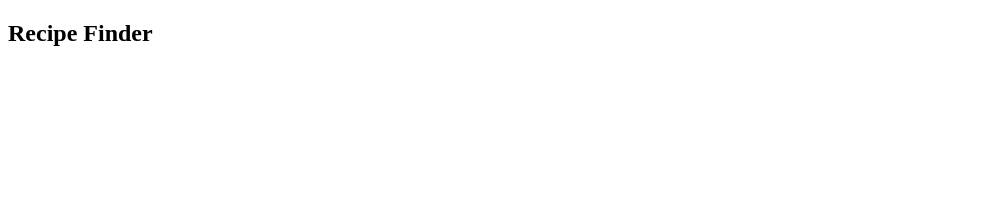
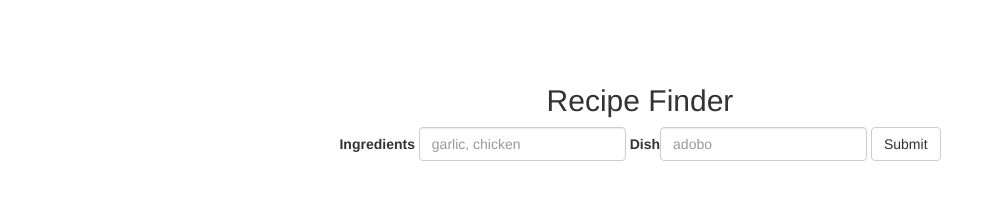
Before and after one commit to Kaplaugher/recipefinder, a React app: page / in a window 1280 px wide. Shown: the whole page, without its empty margins (0-994 px from the left). Built offline with nearby package versions, Linux system fonts and the light colour scheme.

Commit message:
api access

```diff
--- a/public/index.html
+++ b/public/index.html
@@ -10,6 +10,7 @@
     -->
     <link rel="manifest" href="%PUBLIC_URL%/manifest.json">
     <link rel="shortcut icon" href="%PUBLIC_URL%/favicon.ico">
+    <link rel="stylesheet" href="https://maxcdn.bootstrapcdn.com/bootstrap/3.3.7/css/bootstrap.min.css" integrity="sha384-BVYiiSIFeK1dGmJRAkycuHAHRg32OmUcww7on3RYdg4Va+PmSTsz/K68vbdEjh4u" crossorigin="anonymous">
     <!--
       Notice the use of %PUBLIC_URL% in the tags above.
       It will be replaced with the URL of the `public` folder during the build.
--- a/src/components/App.js
+++ b/src/components/App.js
@@ -1,10 +1,13 @@
 import React, { Component } from 'react';
+import SearchRecipes from './SearchRecipes';
+import '../styles/index.css';
 
 class App extends Component {
   render() {
     return (
       <div>
         <h2>Recipe Finder</h2>
+        <SearchRecipes/>
       </div>
     )
   }
--- /dev/null
+++ b/src/components/SearchRecipes.js
@@ -0,0 +1,58 @@
+import React, { Component } from 'react';
+import { Form, FormGroup, FormControl, ControlLabel, Button } from 'react-bootstrap';
+
+class SearchRecipes extends Component {
+
+  constructor() {
+    super();
+
+    this.state = {
+      ingredients: '',
+      dish: ''
+    }
+  }
+
+search() {
+    let { ingredients, dish } = this.state;
+  const url = `http://www.recipepuppy.com/api/?i=${ingredients}&=q${dish}`
+
+  fetch(url, {
+    method: 'GET'
+  })
+    .then(response => response.json())
+    .then(json => console.log('recipes', json));
+}
+
+
+  render() {
+    return (
+      <Form inline>
+        <FormGroup>
+          <ControlLabel>Ingredients</ControlLabel>
+          {' '}
+          <FormControl
+            type="text"
+            placeholder="garlic, chicken"
+            onChange={event => this.setState({ ingredients: event.target.value })}
+          />
+        </FormGroup>
+        {' '}
+        <FormGroup>
+          <ControlLabel>Dish</ControlLabel>
+          <FormControl
+            type="text"
+            placeholder="adobo"
+            onChange={event => this.setState({ dish: event.target.value })}
+          />
+
+
+        </FormGroup>
+        {' '}
+        <Button onClick={() => this.search()}>Submit</Button>
+      </Form>
+    )
+  }
+
+}
+
+export default SearchRecipes;
--- /dev/null
+++ b/src/styles/index.css
@@ -0,0 +1,4 @@
+body {
+    text-align: center;
+    padding: 5%;
+}
```
